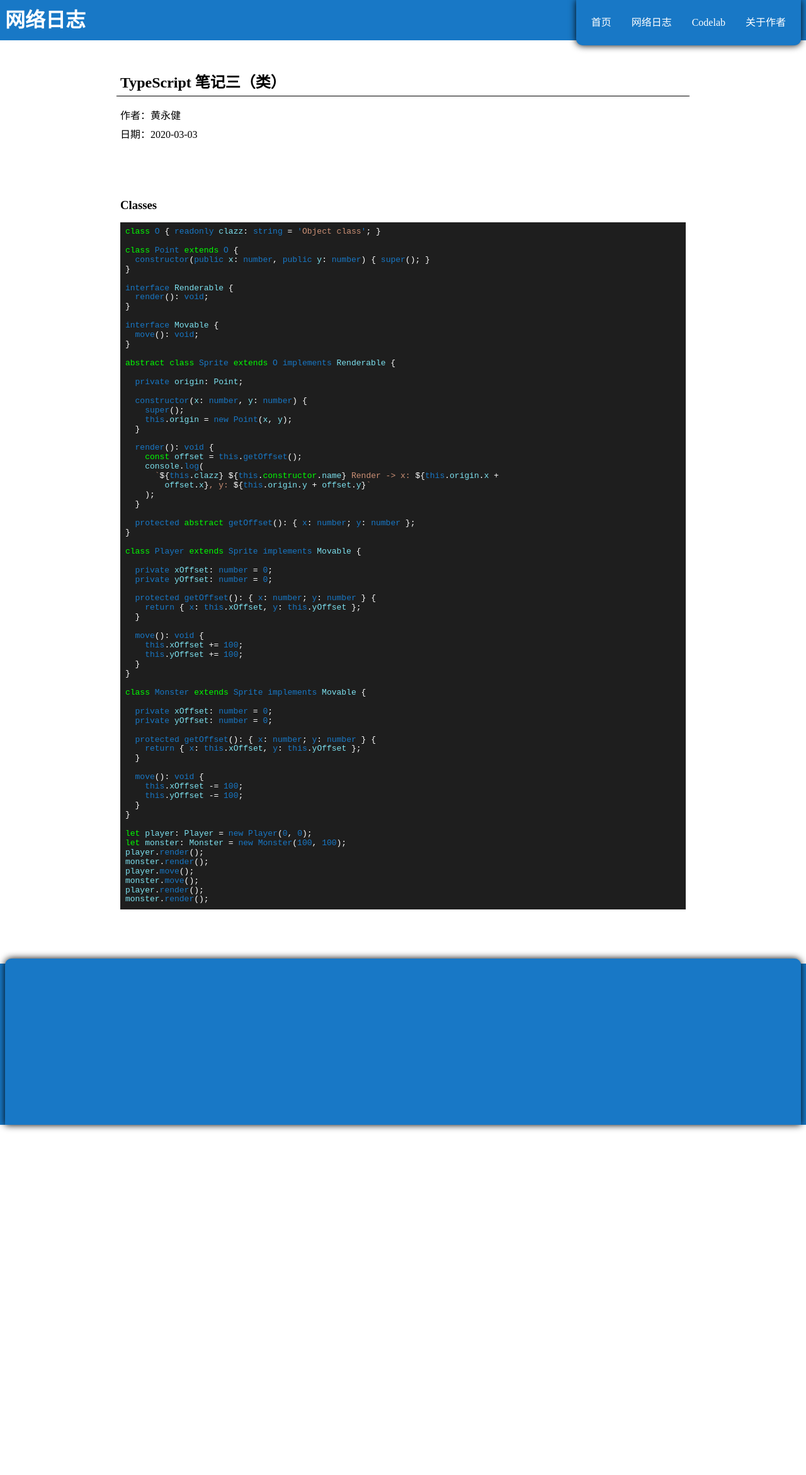
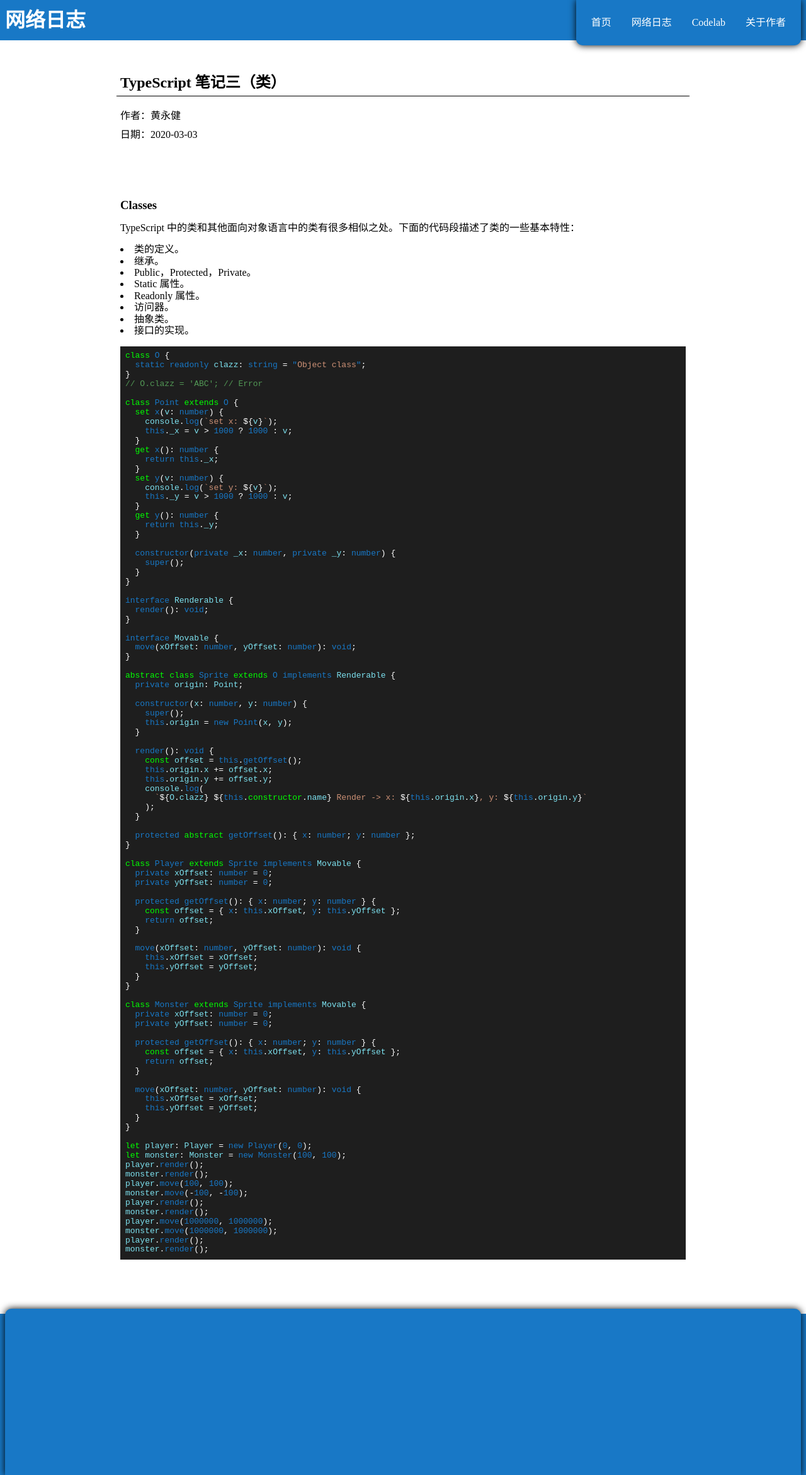
Before and after one commit to codelab2006/codelab2006.github.io, a Jekyll site: the page built from collections/_posts/2020-03-03-typescript_classes.md, in a window 1280 px wide. Shown: the whole page at 63% size. Built offline with Jekyll 4.4.1, drawn with Linux system fonts in a browser that asks for light colours.

Commit message:
Update ...

````diff
--- a/_sass/component.scss
+++ b/_sass/component.scss
@@ -9,6 +9,10 @@
       top: 48px;
       bottom: 16px;
     }
+  }
+  ul {
+    margin: 16px 0;
+    list-style: inside;
   }
   .highlighter-rouge {
     font-weight: bold;
--- a/collections/_posts/2020-03-03-typescript_classes.md
+++ b/collections/_posts/2020-03-03-typescript_classes.md
@@ -4,11 +4,42 @@ title: TypeScript 笔记三（类）
 
 ### Classes
 
+TypeScript 中的类和其他面向对象语言中的类有很多相似之处。下面的代码段描述了类的一些基本特性：
+
+- 类的定义。
+- 继承。
+- Public，Protected，Private。
+- Static 属性。
+- Readonly 属性。
+- 访问器。
+- 抽象类。
+- 接口的实现。
+
 ```typescript
-class O { readonly clazz: string = 'Object class'; }
+class O {
+  static readonly clazz: string = "Object class";
+}
+// O.clazz = 'ABC'; // Error
 
 class Point extends O {
-  constructor(public x: number, public y: number) { super(); }
+  set x(v: number) {
+    console.log(`set x: ${v}`);
+    this._x = v > 1000 ? 1000 : v;
+  }
+  get x(): number {
+    return this._x;
+  }
+  set y(v: number) {
+    console.log(`set y: ${v}`);
+    this._y = v > 1000 ? 1000 : v;
+  }
+  get y(): number {
+    return this._y;
+  }
+
+  constructor(private _x: number, private _y: number) {
+    super();
+  }
 }
 
 interface Renderable {
@@ -16,11 +47,10 @@ interface Renderable {
 }
 
 interface Movable {
-  move(): void;
+  move(xOffset: number, yOffset: number): void;
 }
 
 abstract class Sprite extends O implements Renderable {
-
   private origin: Point;
 
   constructor(x: number, y: number) {
@@ -30,9 +60,10 @@ abstract class Sprite extends O implements Renderable {
 
   render(): void {
     const offset = this.getOffset();
+    this.origin.x += offset.x;
+    this.origin.y += offset.y;
     console.log(
-      `${this.clazz} ${this.constructor.name} Render -> x: ${this.origin.x +
-        offset.x}, y: ${this.origin.y + offset.y}`
+      `${O.clazz} ${this.constructor.name} Render -> x: ${this.origin.x}, y: ${this.origin.y}`
     );
   }
 
@@ -40,32 +71,32 @@ abstract class Sprite extends O implements Renderable {
 }
 
 class Player extends Sprite implements Movable {
-
   private xOffset: number = 0;
   private yOffset: number = 0;
 
   protected getOffset(): { x: number; y: number } {
-    return { x: this.xOffset, y: this.yOffset };
+    const offset = { x: this.xOffset, y: this.yOffset };
+    return offset;
   }
 
-  move(): void {
-    this.xOffset += 100;
-    this.yOffset += 100;
+  move(xOffset: number, yOffset: number): void {
+    this.xOffset = xOffset;
+    this.yOffset = yOffset;
   }
 }
 
 class Monster extends Sprite implements Movable {
-
   private xOffset: number = 0;
   private yOffset: number = 0;
 
   protected getOffset(): { x: number; y: number } {
-    return { x: this.xOffset, y: this.yOffset };
+    const offset = { x: this.xOffset, y: this.yOffset };
+    return offset;
   }
 
-  move(): void {
-    this.xOffset -= 100;
-    this.yOffset -= 100;
+  move(xOffset: number, yOffset: number): void {
+    this.xOffset = xOffset;
+    this.yOffset = yOffset;
   }
 }
 
@@ -73,8 +104,12 @@ let player: Player = new Player(0, 0);
 let monster: Monster = new Monster(100, 100);
 player.render();
 monster.render();
-player.move();
-monster.move();
+player.move(100, 100);
+monster.move(-100, -100);
+player.render();
+monster.render();
+player.move(1000000, 1000000);
+monster.move(1000000, 1000000);
 player.render();
 monster.render();
 ```
````
